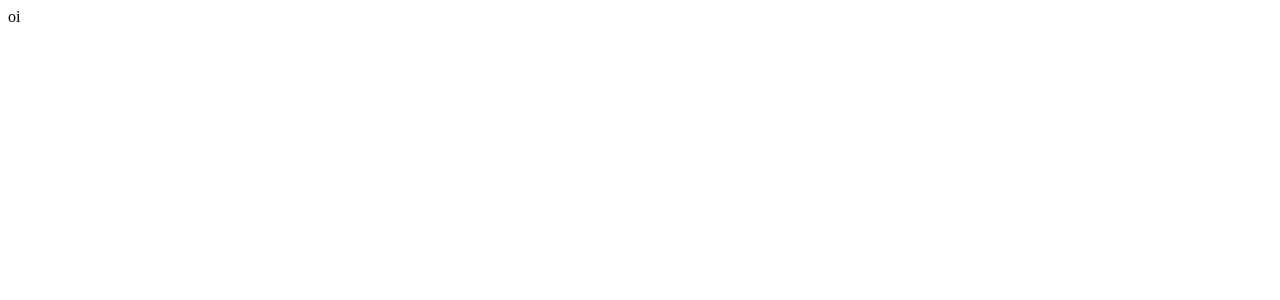
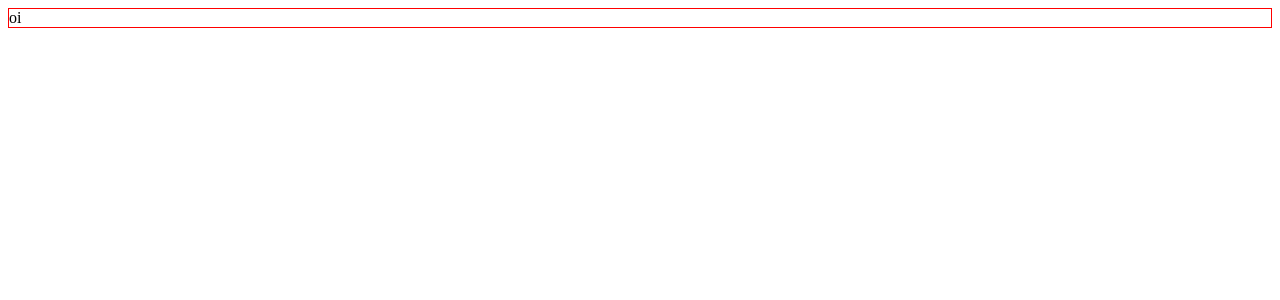
Before and after one commit to PdroHenriqueDev/photonique, a React (Create React App) app: page / in a window 1280 px wide. Shown: the top 300 px of the page. Built offline with nearby package versions, Linux system fonts and the light colour scheme.

Commit message:
core: adding style-compoments

```diff
--- a/public/index.html
+++ b/public/index.html
@@ -24,7 +24,7 @@
       work correctly both with client-side routing and a non-root public URL.
       Learn how to configure a non-root public URL by running `npm run build`.
     -->
-    <title>React App</title>
+    <title>Photonique</title>
   </head>
   <body>
     <noscript>You need to enable JavaScript to run this app.</noscript>
--- a/src/app/App.tsx
+++ b/src/app/App.tsx
@@ -1,10 +1,13 @@
 import { BrowserRouter as Router} from 'react-router-dom';
 import Routes from './routes';
+import { Container } from './styles'
 
 function App() {
   return (
     <Router>
-      <Routes />
+      <Container>
+        <Routes />
+      </Container>
     </Router>
   );
 }
--- a/src/app/pages/register/index.tsx
+++ b/src/app/pages/register/index.tsx
@@ -1,8 +1,10 @@
+import { Container } from './style';
+
 function Register() {
   return (
-    <div>
+    <Container>
         oi
-    </div>
+    </Container>
   );
 }
 
--- /dev/null
+++ b/src/app/pages/register/style.tsx
@@ -0,0 +1,5 @@
+import styled from 'styled-components';
+
+export const Container = styled.div`
+    border: 1px solid red;
+`;
--- /dev/null
+++ b/src/app/styles.tsx
@@ -0,0 +1,8 @@
+import styled from "styled-components";
+
+export const Container = styled.div`
+    width: 100%;
+    margin: 0;
+    box-sizing: border-box;
+
+`;
```
Also changed, not shown: package.json (+10 -0 lines), 2 other files (tests, documents, lock files or other folders).
